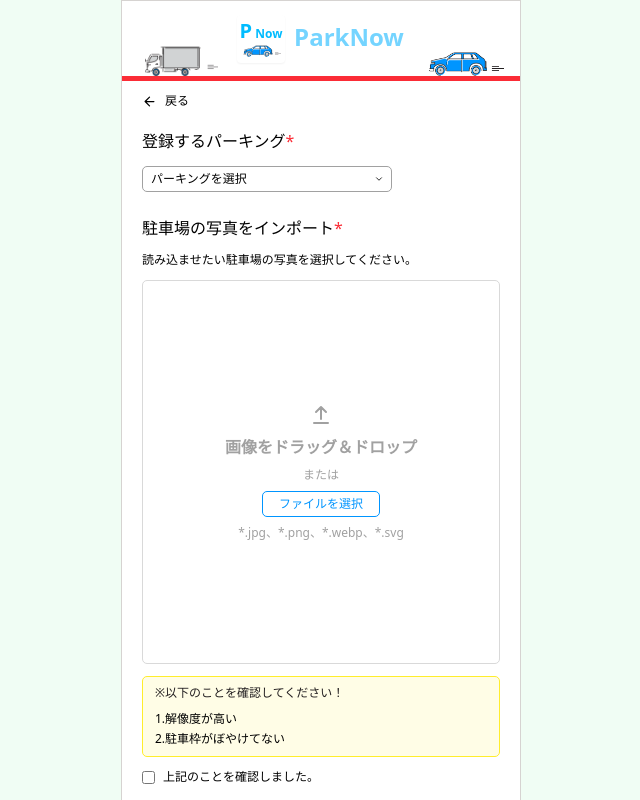
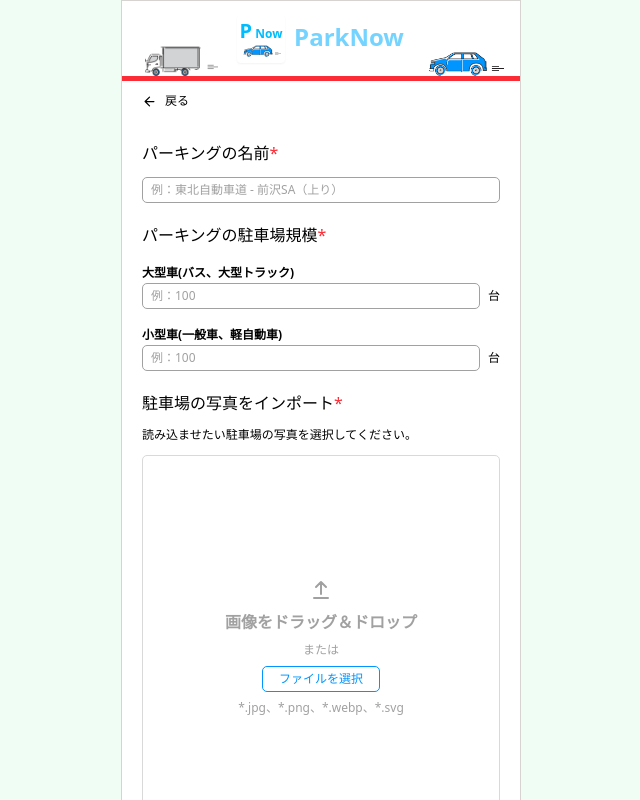
Before and after one commit to PlasticPlactice/summer_hackathon_a, a Next.js app in the folder frontend/: page /admin/imageRegister in a window 1280 px wide. Shown: the top 800 px of the page, without its empty margins (319-959 px from the left). Built offline with nearby package versions, Linux system fonts and the light colour scheme.

Commit message:
入力項目の追加

```diff
--- a/frontend/src/app/admin/imageRegister/page.tsx
+++ b/frontend/src/app/admin/imageRegister/page.tsx
@@ -3,12 +3,13 @@
 import Link from "next/link";
 import { useEffect, useMemo, useRef, useState, type MouseEvent } from "react";
 
-// 選択可能なパーキングの候補(ダミーデータ)
-const PARKING_OPTIONS = ["東北自動車道 - 前沢SA（上り）"];
-
 export default function ImageRegisterPage() {
-  // 選択中の駐車場
+  // 駐車場名の入力
   const [parking, setParking] = useState("");
+  // 大型車の駐車可能台数
+  const [largeCapacity, setLargeCapacity] = useState("");
+  // 小型車の駐車可能台数
+  const [smallCapacity, setSmallCapacity] = useState("");
   // 選択された画像ファイル
   const [file, setFile] = useState<File | null>(null);
   // ドラッグ中かどうか
@@ -18,8 +19,13 @@ export default function ImageRegisterPage() {
   // ファイル選択inputへの参照(削除時に選択状態をリセットし、同じファイルを選び直せるようにする)
   const fileInputRef = useRef<HTMLInputElement>(null);
 
-  // 登録ボタンを活性化する条件
-  const canRegister = parking !== "" && file !== null && confirmed;
+  // 登録ボタンを活性化する条件(すべての必須項目が入力・選択されているか)
+  const canRegister =
+    parking !== "" &&
+    largeCapacity !== "" &&
+    smallCapacity !== "" &&
+    file !== null &&
+    confirmed;
 
   const handleFiles = (files: FileList | null) => {
     if (files && files[0]) {
@@ -51,7 +57,7 @@ export default function ImageRegisterPage() {
 
   return (
     <main className="flex w-full flex-col items-center bg-white pb-10">
-      <div className="flex w-full max-w-[390px] flex-col">
+      <div className="flex w-full max-w-[390px] flex-col gap-5">
         {/* 戻るボタン */}
         <Link href="/admin" className="flex items-center gap-2 px-4 py-3 text-black">
           <svg width="15" height="15" viewBox="0 0 24 24" fill="none" stroke="currentColor" strokeWidth="2">
@@ -59,41 +65,55 @@ export default function ImageRegisterPage() {
           </svg>
           <span className="text-xs">戻る</span>
         </Link>
-
-        {/* 登録するパーキング */}
-        <section className="flex flex-col gap-3 px-4 pt-2 pb-6">
+        {/* 登録するパーキング名 */}
+        <section className="flex flex-col gap-3 px-4">
           <h2 className="text-base text-black">
-            登録するパーキング<span className="text-red-500">*</span>
+            パーキングの名前<span className="text-red-500">*</span>
           </h2>
-          <div className="relative w-full max-w-[250px]">
-            <select
-              className="w-full appearance-none rounded-[5px] border border-[#a1a1a1] px-2 py-1 text-xs text-black"
-              value={parking}
-              onChange={(e) => setParking(e.target.value)}
-            >
-              <option value="" disabled>
-                パーキングを選択
-              </option>
-              {PARKING_OPTIONS.map((name) => (
-                <option key={name} value={name}>
-                  {name}
-                </option>
-              ))}
-            </select>
-            <svg
-              className="pointer-events-none absolute top-1/2 right-2 -translate-y-1/2"
-              width="10"
-              height="10"
-              viewBox="0 0 24 24"
-              fill="none"
-              stroke="black"
-              strokeWidth="2"
-            >
-              <path d="M6 9l6 6 6-6" strokeLinecap="round" strokeLinejoin="round" />
-            </svg>
-          </div>
+          <input
+            type="text"
+            value={parking}
+            onChange={(e) => setParking(e.target.value)}
+            placeholder="例：東北自動車道 - 前沢SA（上り）"
+            className="w-full rounded-[5px] border border-[#a1a1a1] px-2 py-1 text-xs text-black placeholder:text-[#a1a1a1]"
+          />
         </section>
-
+        {/* パーキングの駐車場規模 */}
+        <section className="flex flex-col gap-3 px-4">
+          <h2 className="text-base text-black">
+            パーキングの駐車場規模<span className="text-red-500">*</span>
+          </h2>
+          <section>
+            <label className="text-xs text-black font-bold">
+              大型車(バス、大型トラック)
+            </label>
+            <div className="flex items-center gap-2">
+              <input
+                type="number"
+                value={largeCapacity}
+                onChange={(e) => setLargeCapacity(e.target.value)}
+                placeholder="例：100"
+                className="w-full rounded-[5px] border border-[#a1a1a1] px-2 py-1 text-xs text-black placeholder:text-[#a1a1a1]"
+              />
+              <p className="text-xs text-black">台</p>
+            </div>
+          </section>
+          <section>
+            <label className="text-xs text-black font-bold">
+              小型車(一般車、軽自動車)
+            </label>
+            <div className="flex items-center gap-2">
+              <input
+                type="number"
+                value={smallCapacity}
+                onChange={(e) => setSmallCapacity(e.target.value)}
+                placeholder="例：100"
+                className="w-full rounded-[5px] border border-[#a1a1a1] px-2 py-1 text-xs text-black placeholder:text-[#a1a1a1]"
+              />
+              <p className="text-xs text-black">台</p>
+            </div>
+          </section>
+        </section>
         {/* 駐車場の写真をインポート */}
         <section className="flex flex-col gap-3 px-4">
           <h2 className="text-base text-black">
```
